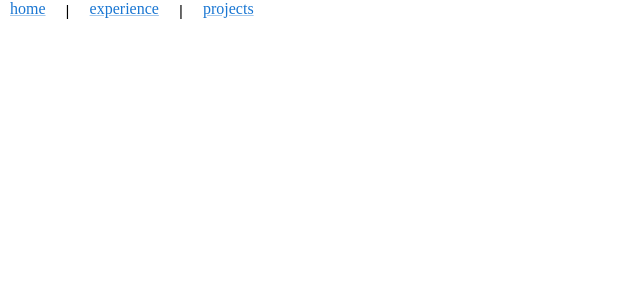
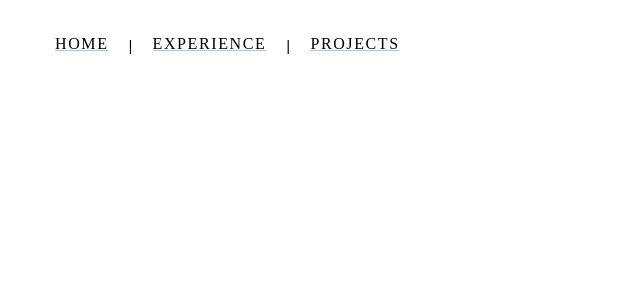
Before and after one commit to Treborium/robert-fuchs-codes, a Next.js app: page /home in a window 1280 px wide. Shown: the top 300 px of the page, without its empty margins (0-640 px from the left). Built offline with nearby package versions, Linux system fonts and the light colour scheme; a web font is replaced by a local one.

Commit message:
style navigation component

```diff
--- a/components/Navigation.tsx
+++ b/components/Navigation.tsx
@@ -1,14 +1,16 @@
 import React from "react";
-import { Box, Grid, Link, Typography } from "@mui/material";
+import { Box, Link, Typography } from "@mui/material";
 
 export default function Navigation() {
+  const linkStyle = {...styles.marginPerItem, ...styles.text};
+
   return (
-    <Box style={styles.container}>
-      <Link href="/home" style={styles.marginPerItem}>home</Link>
-      <Typography style={styles.marginPerItem}>|</Typography>
-      <Link href="/experience" style={styles.marginPerItem}>experience</Link>
-      <Typography style={styles.marginPerItem}>|</Typography>
-      <Link href="/projects" style={styles.marginPerItem}>projects</Link>
+    <Box sx={styles.container}>
+      <Link href="/home" sx={linkStyle}>home</Link>
+      <Typography sx={styles.marginPerItem}>|</Typography>
+      <Link href="/experience" sx={linkStyle}>experience</Link>
+      <Typography sx={styles.marginPerItem}>|</Typography>
+      <Link href="/projects" sx={linkStyle}>projects</Link>
     </Box>
   );
 }
@@ -16,9 +18,17 @@ export default function Navigation() {
 const styles = {
   container: {
     display: 'flex',
-
+    position: 'fixed',
+    top: '35px',
+    left: '45px',
+    border: 'none',
   },
   marginPerItem: {
     margin: '0px 10px'
+  },
+  text: {
+    textTransform: 'uppercase',
+    letterSpacing: '0.1rem',
+    color: '#000000'
   }
-};
+} as const;
```
